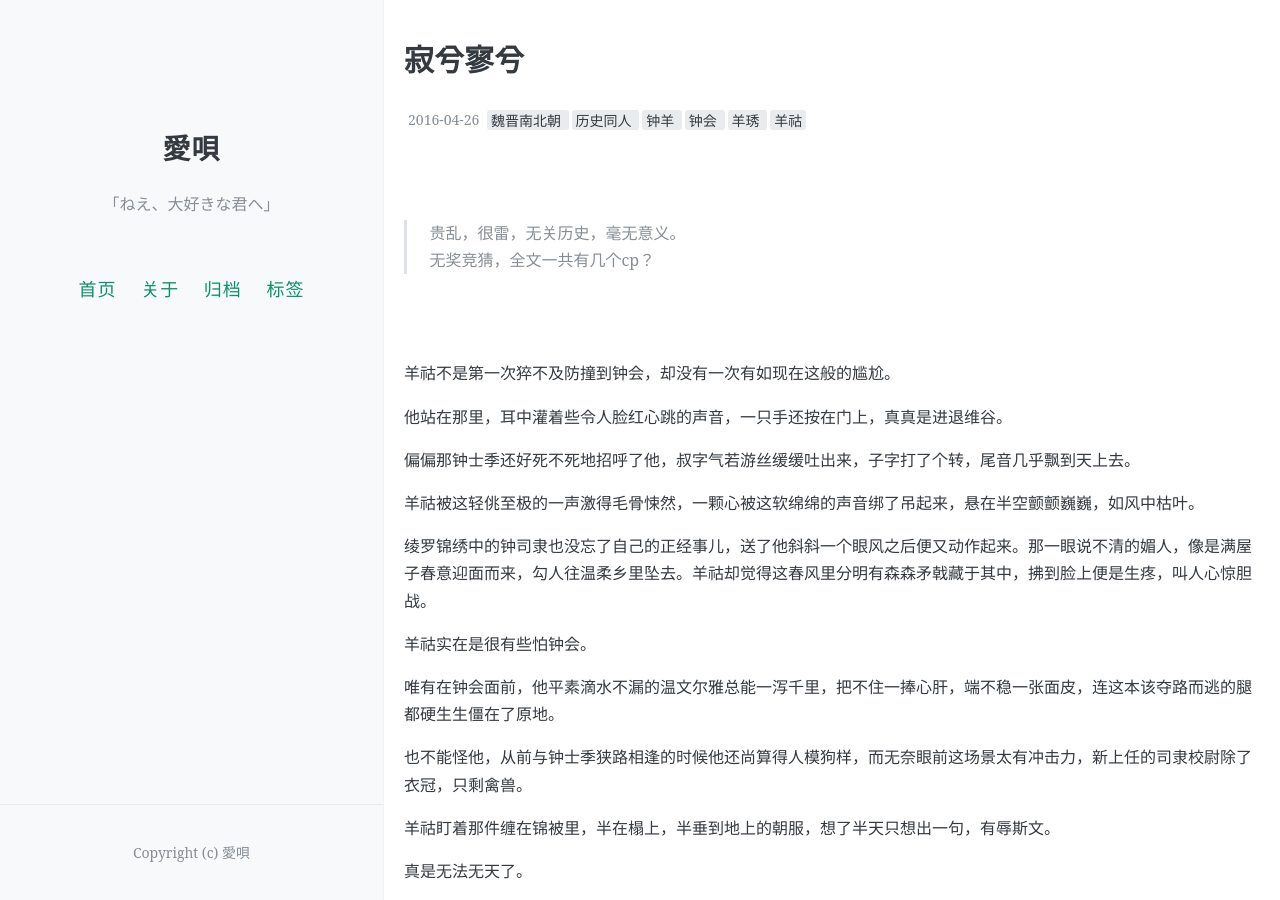
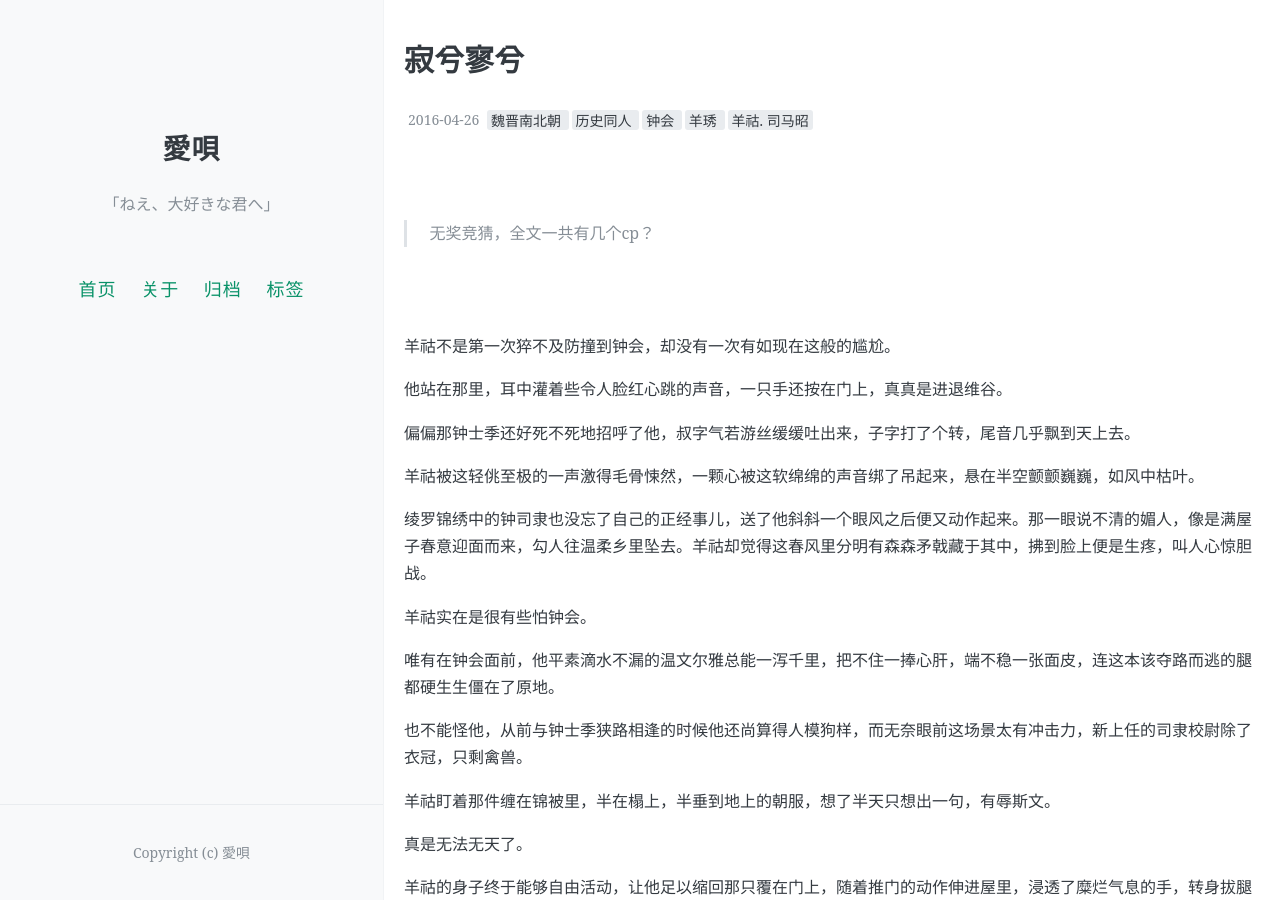
Before and after one commit to aiuta264/aiuta, a Jekyll site: the page built from _posts/2016-04-26-jixiliaoxi.md, in a window 1280 px wide and 900 px high. Built offline with Jekyll 4.4.1, drawn with Linux system fonts in a browser that asks for light colours; comment, search, counter and statistics services are not loaded.

Commit message:
Update 2016-04-26-jixiliaoxi.md

```diff
--- a/_posts/2016-04-26-jixiliaoxi.md
+++ b/_posts/2016-04-26-jixiliaoxi.md
@@ -4,15 +4,14 @@ title: 寂兮寥兮
 date: 2016-04-26
 Author: 愛唄
 categories:
-tags: [魏晋南北朝, 历史同人, 钟羊, 钟会, 羊琇, 羊祜]
+tags: [魏晋南北朝, 历史同人, 钟会, 羊琇, 羊祜. 司马昭]
 comments: true
 ---
 
 <br>
 <br>
 
->贵乱，很雷，无关历史，毫无意义。
-无奖竞猜，全文一共有几个cp？
+>无奖竞猜，全文一共有几个cp？
 
 <br>
 <br>
```
